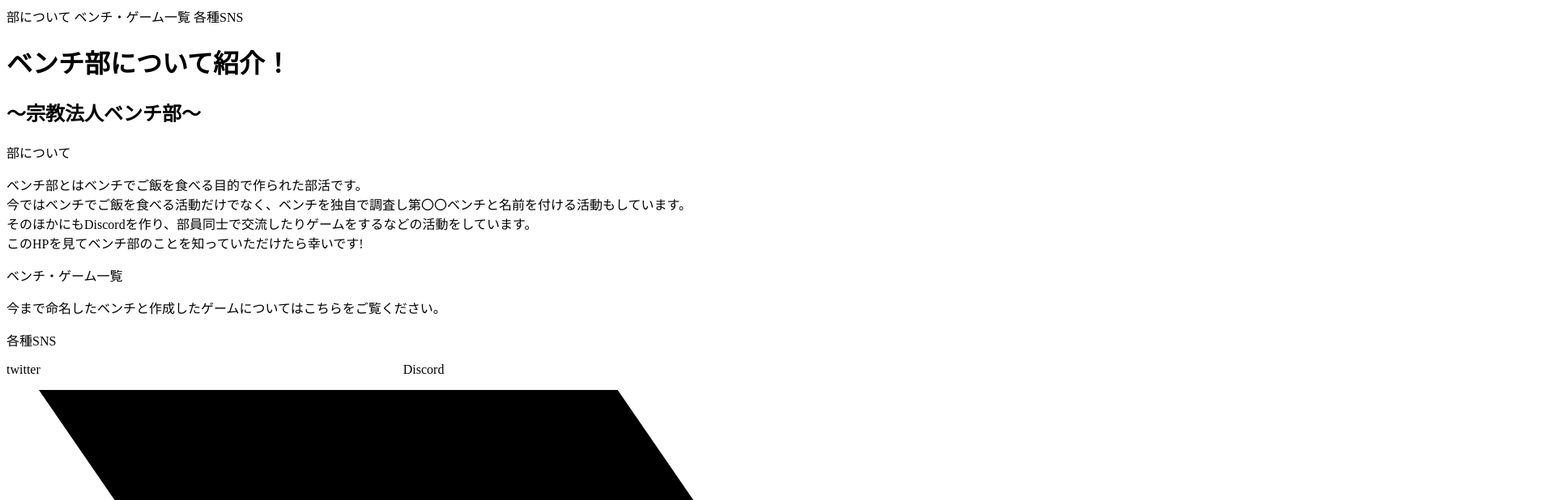
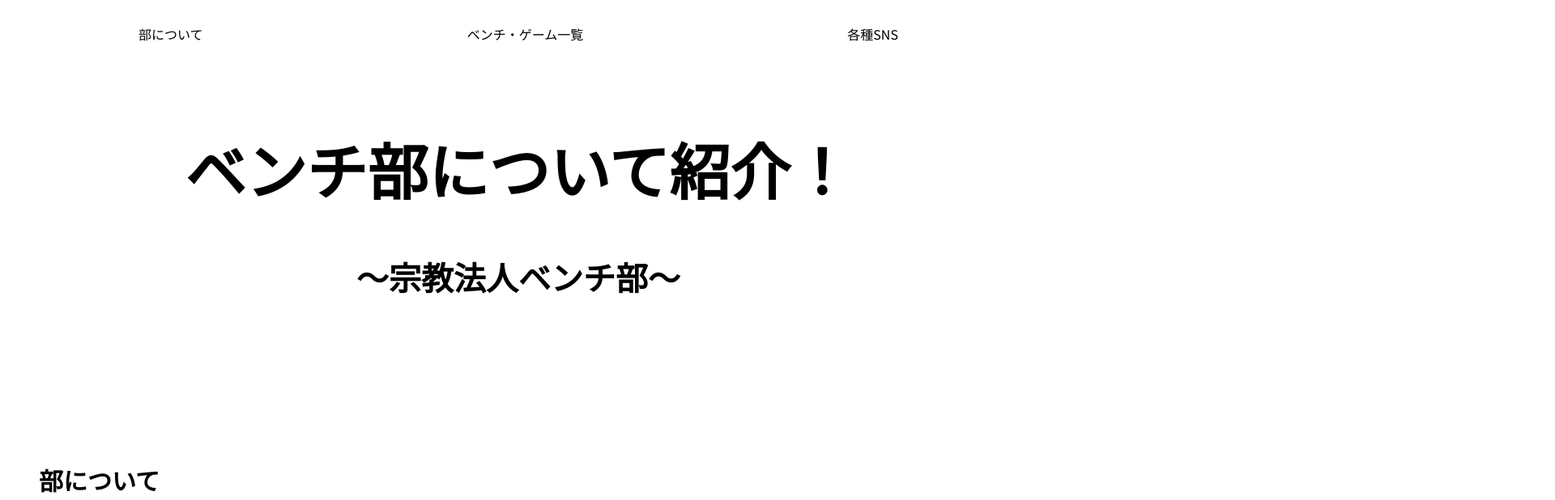
Before and after one commit to cityexe/bench.club, a plain HTML site: page index.html in a window 1280 px wide. Shown: the top 618 px of the page at 81% size, 1920 px wide, since content can reach past the window. Drawn offline with Linux system fonts and the light colour scheme.

Commit message:
Update index.html

```diff
--- a/index.html
+++ b/index.html
@@ -4,7 +4,7 @@
     <meta charset="UTF-8">
     <meta name="viewport" content="width=device-width, initial-scale=1.0">
     <title>Document</title>
-    <link rel="stylesheet" href="./style.css/">
+    <link rel="stylesheet" href="./style.css">
     <link rel="preconnect" href="https://fonts.googleapis.com">
     <link rel="preconnect" href="https://fonts.gstatic.com" crossorigin>
     <link href="https://fonts.googleapis.com/css2?family=Noto+Sans+JP:wght@100..900&display=swap" rel="stylesheet">
```
